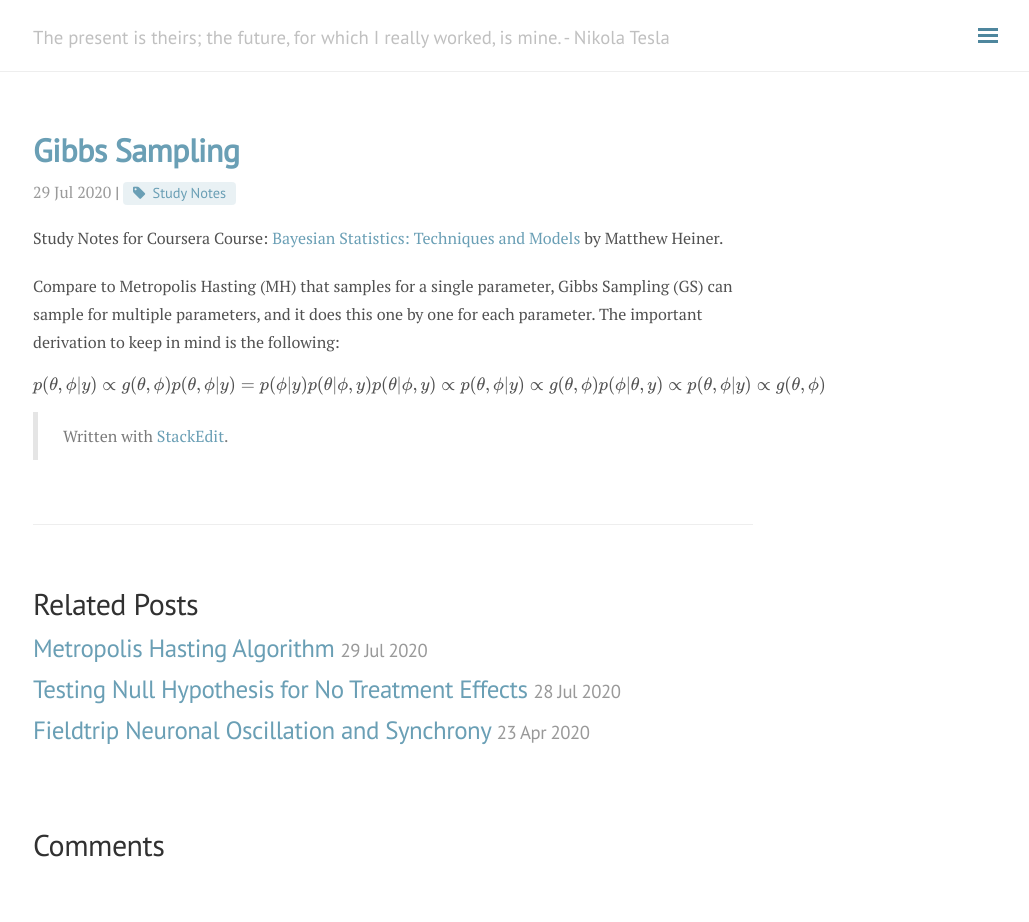
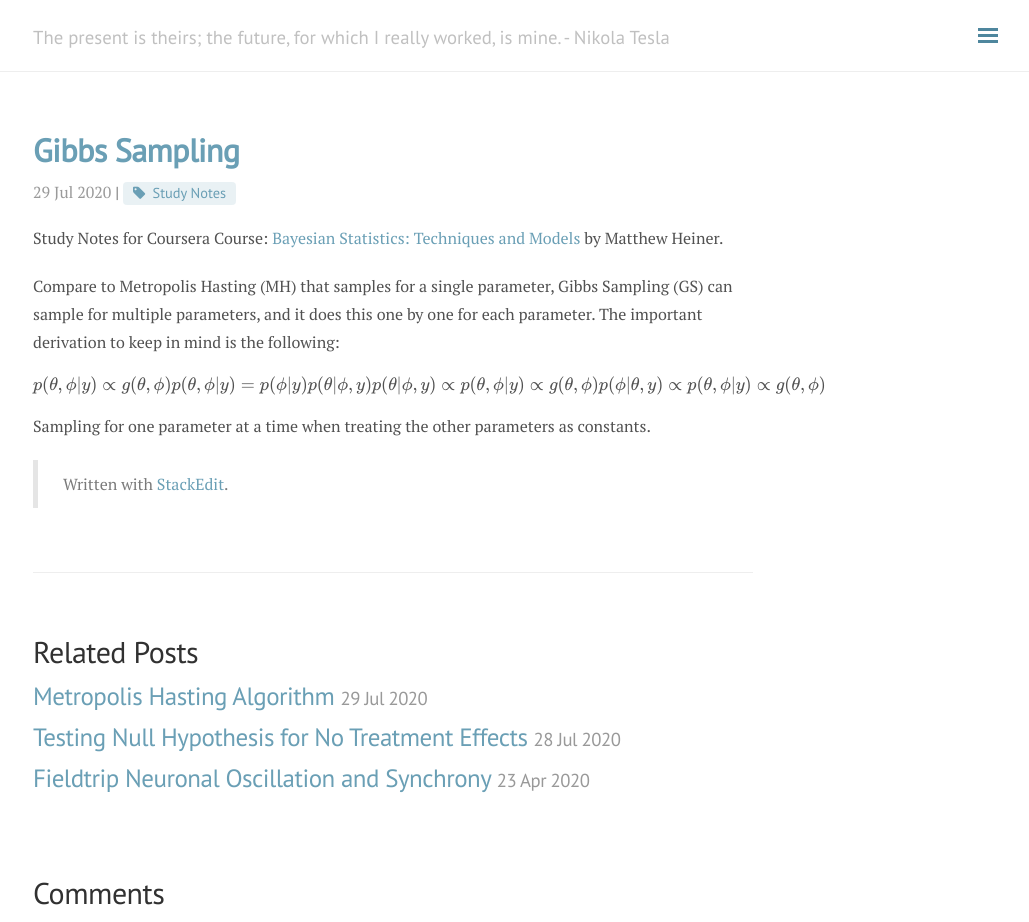
Before and after one commit to andylikescodes/andylikescodes.github.io, a Jekyll site: the page built from _posts/2020-07-29-Gibbs-Sampling.md, in a window 1280 px wide and 922 px high. Shown: the whole window, without its empty margins (247-1276 px from the left). Built offline with Jekyll 4.4.1, drawn with Linux system fonts in a browser that asks for light colours; nearby versions of some CDN libraries; formulas are drawn with MathJax 3; comment, search, counter and statistics services are not loaded.

Commit message:
_posts/2020-07-29-Gibbs-Sampling.md updated from https://stackedit.io/

```diff
--- a/_posts/2020-07-29-Gibbs-Sampling.md
+++ b/_posts/2020-07-29-Gibbs-Sampling.md
@@ -14,10 +14,11 @@ $$p(\theta, \phi|y) \propto g(\theta, \phi) \\
     p(\theta|\phi, y)\propto p(\theta, \phi|y) \propto g(\theta, \phi) \\
    p(\phi|\theta, y)\propto p(\theta, \phi|y) \propto g(\theta, \phi) $$
 
+Sampling for one parameter at a time when treating the other parameters as constants.
 
 
 
 > Written with [StackEdit](https://stackedit.io/).
 <!--stackedit_data:
-eyJoaXN0b3J5IjpbODIxNzgzMjU0XX0=
+eyJoaXN0b3J5IjpbLTgxOTMxOTI0NF19
 -->
```
